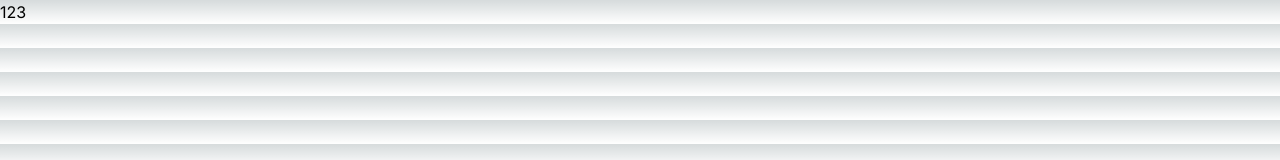
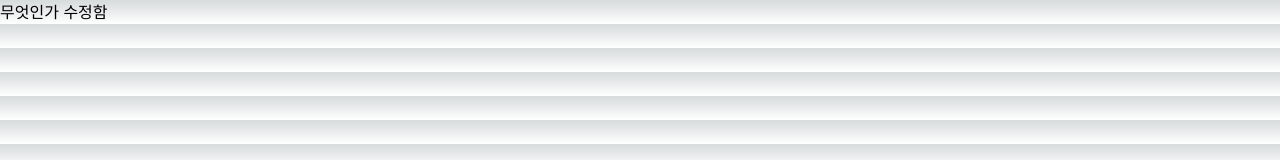
Before and after one commit to dydals3440/next-boilerplate, a Next.js app: page / in a window 1280 px wide. Shown: the top 160 px of the page. Built offline with nearby package versions, Linux system fonts and the light colour scheme.

Commit message:
docs(data  modify): data modify
data modify

BREAKING CHANGE: nope

```diff
--- a/app/layout.tsx
+++ b/app/layout.tsx
@@ -8,7 +8,7 @@ const inter = Inter({ subsets: ['latin'] });
 
 export const metadata: Metadata = {
   title: 'Create Next App',
-  description: 'Generated by create next app',
+  description: 'Next App',
 };
 
 export default function RootLayout({
--- a/app/page.tsx
+++ b/app/page.tsx
@@ -1,5 +1,5 @@
 import React from 'react';
 
 export default function Home() {
-  return <div>123</div>;
+  return <div>무엇인가 수정함</div>;
 }
```
